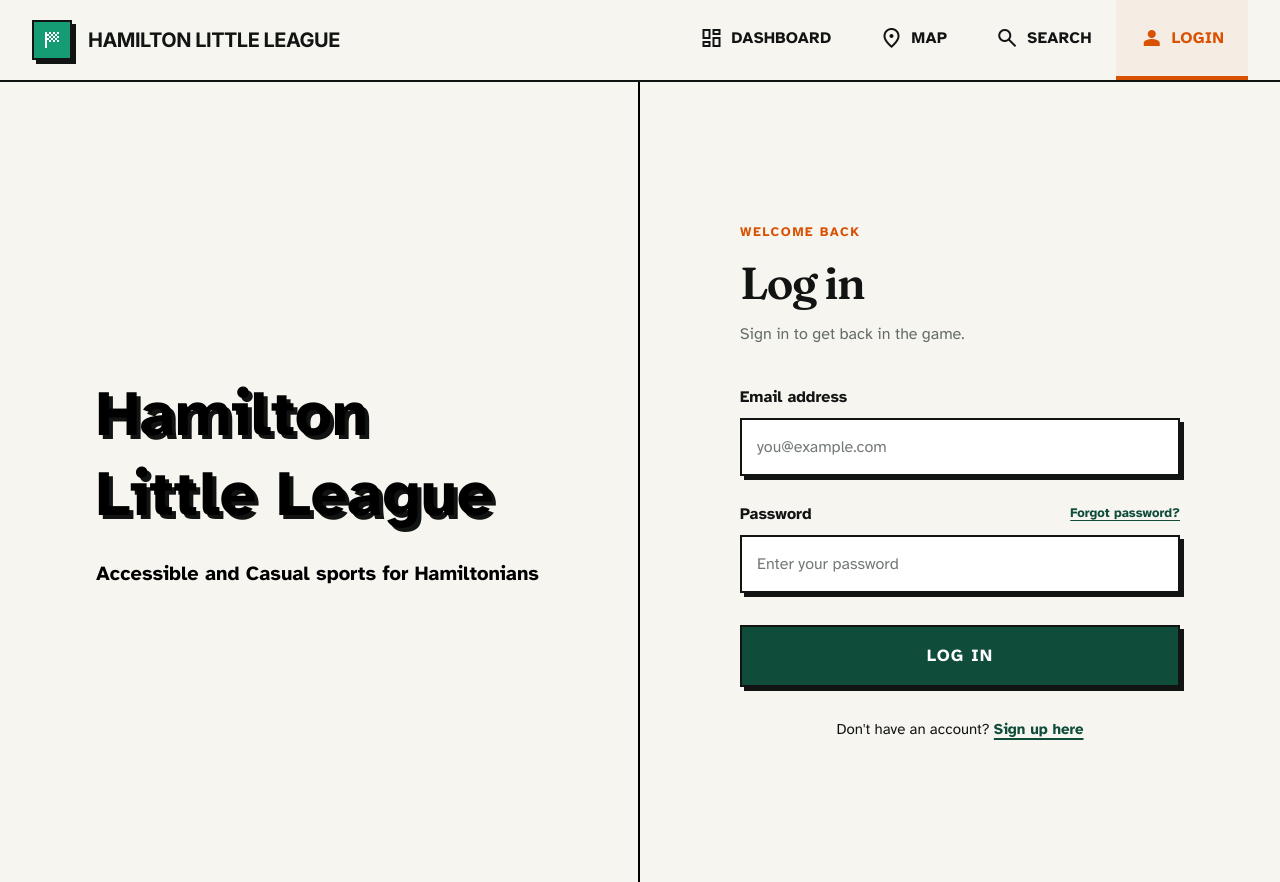
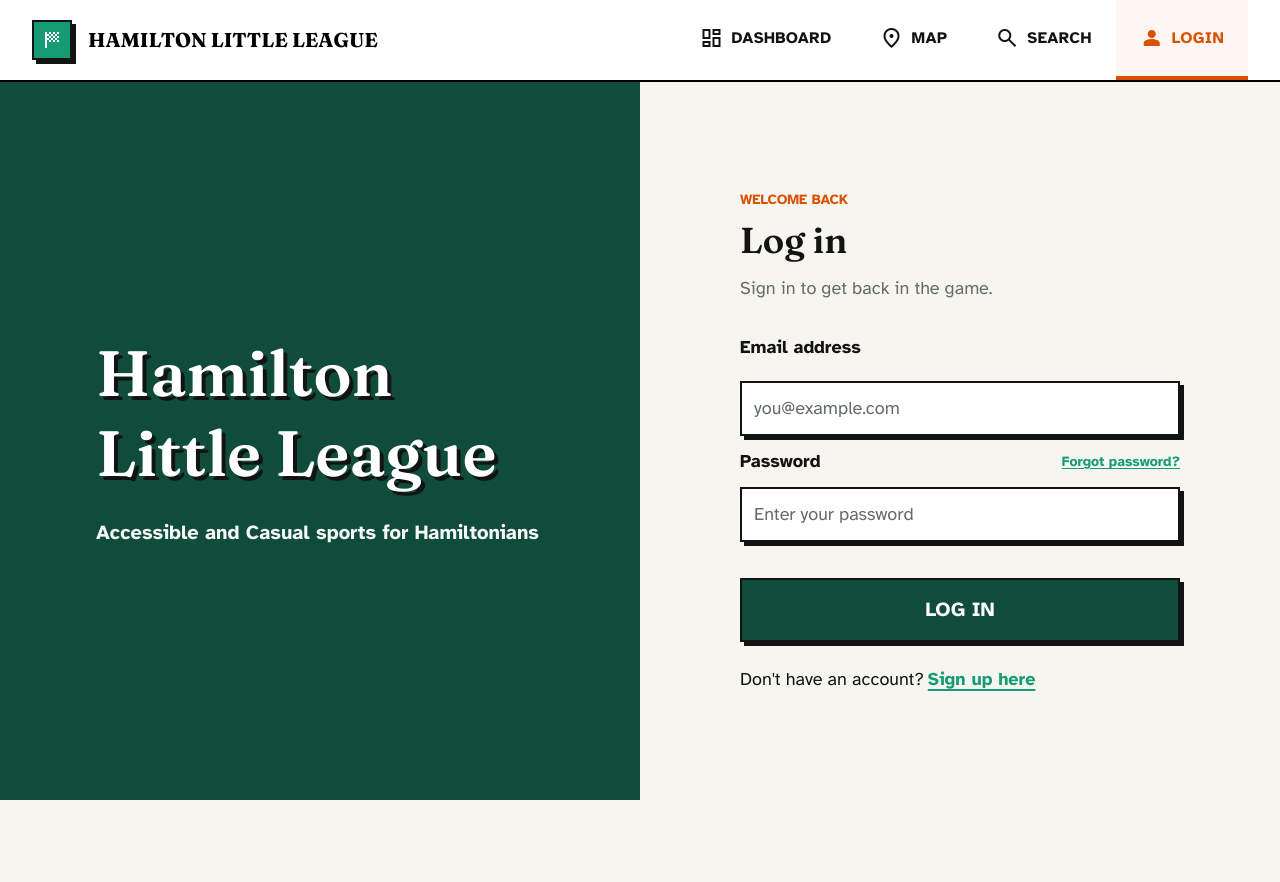
Before and after one commit to TimothyMwangi101/Little-League-Hamilton, a React (Vite) app in the folder LLH_UI/: page /auth in a window 1280 px wide. After the commit the page ends 800 px from the top, so only its background shows below. Built offline with nearby package versions, Linux system fonts and the light colour scheme.

Commit message:
cleaned stylin

```diff
--- a/LLH_UI/src/App.tsx
+++ b/LLH_UI/src/App.tsx
@@ -1,11 +1,7 @@
-
-
-import Nav from './components/Nav'
 
 function App() {
     return (
-        <div className="min-h-svh bg-[#f7f5f0]">
-            <Nav />
+        <div className="">
             <main className="mx-auto max-w-[1600px] p-8">
                 <p>Hello World</p>
             </main>
--- a/LLH_UI/src/components/Nav.tsx
+++ b/LLH_UI/src/components/Nav.tsx
@@ -9,24 +9,24 @@ const links = [
 
 function Nav() {
   return (
-    <header className="sticky top-0  border-b-2 border-[#121413] bg-[#f7f5f0]">
-      <div className="mx-auto flex h-20 max-w-[1600px] items-center justify-between gap-2 px-4 min-[761px]:px-8">
+    <header className="bg-surface border-b-2">
+      <div className="max-w-[1600px] mx-auto px-8 flex items-center justify-between h-20">
         <Link
           aria-label="Hamilton Little League home"
           className="flex min-w-0 items-center gap-2 min-[761px]:gap-4"
           to="/"
         >
-          <span className="flex size-9 shrink-0 items-center justify-center border-2 border-[#121413] bg-[#169c74] text-white shadow-[4px_4px_0_#121413] min-[761px]:size-10">
+          <span className="flex size-9 shrink-0 items-center justify-center border-2 border-text-main bg-primary text-white shadow-hard min-[761px]:size-10">
             <span aria-hidden="true" className="material-symbols-outlined text-xl">
               sports_score
             </span>
           </span>
-          <h1 className="hidden truncate font-['Inter',sans-serif] text-xl leading-tight font-bold tracking-tight text-[#121413] uppercase min-[480px]:block">
+          <h1 className="hidden truncate font-heading min-[480px]:block text-xl font-bold uppercase">
             Hamilton Little League
           </h1>
         </Link>
 
-        <nav aria-label="Main navigation" className="flex h-full shrink-0 items-stretch">
+        <nav aria-label="Main navigation" className="flex h-full">
           {links.map(({ label, to, icon }) => (
             <NavLink
               key={label}
@@ -34,7 +34,7 @@ function Nav() {
               end={to === '/'}
               className={({ isActive }) =>
                 `flex h-full min-w-10 items-center justify-center gap-2 border-b-4 px-2 text-[#121413] transition-colors hover:bg-gray-50 min-[761px]:px-6 ${isActive
-                  ? 'border-[#d95204] bg-[#d95204]/[0.05] text-[#d95204]'
+                  ? 'border-[#d95204] bg-[#d95204]/5 text-[#d95204]'
                   : 'border-transparent'
                 }`
               }
--- a/LLH_UI/src/components/auth/Auth.tsx
+++ b/LLH_UI/src/components/auth/Auth.tsx
@@ -1,25 +1,24 @@
 import { useState } from 'react'
 import AuthForm from './AuthForm'
-import Nav from '../Nav'
 
 function Auth() {
   const [isRegistering, setIsRegistering] = useState(false)
 
   return (
     <>
-      <Nav />
-      <main className="flex min-h-screen w-full flex-col lg:flex-row">
-        <section
-          className="w-full lg:w-1/2 bg-primary flex items-center justify-center p-12 lg:p-24 border-b-2 lg:border-b-0 lg:border-r-2 border-text relative overflow-hidden">
-          <div className="relative z-10 text-center lg:text-left max-w-xl">
-            <h2
-              className="text-surface font-heading text-[48px] md:text-[64px] font-semibold leading-tight drop-shadow-[4px_4px_0px_#121413]">Hamilton Little League</h2>
-            <p className="text-background-light mt-6 text-[20px] font-bold leading-relaxed">Accessible and Casual
-              sports for Hamiltonians</p>
+      <main className="grid grid-cols-2 h-dvh">
+        <section className="flex items-center justify-center bg-auth-green lg:p-24">
+          <div className="text-center lg:text-left">
+            <h2 className="font-heading font-semibold leading-tight text-surface drop-shadow-hard md:text-[64px]">
+              Hamilton Little League
+            </h2>
+            <p className="mt-6 text-[20px] font-bold leading-relaxed text-background-light">
+              Accessible and Casual sports for Hamiltonians
+            </p>
           </div>
         </section>
 
-        <section className="relative flex min-h-screen w-full lg:w-1/2 flex-col bg-background-light justify-center items-center p-8 md:p-16 lg:p-24">
+        <section className="flex items-center justify-center">
           <AuthForm isRegistering={isRegistering} onModeChange={setIsRegistering} />
         </section>
       </main>
--- a/LLH_UI/src/components/auth/AuthForm.tsx
+++ b/LLH_UI/src/components/auth/AuthForm.tsx
@@ -1,9 +1,10 @@
 import { useState } from 'react'
 import { useForm } from 'react-hook-form'
 import type { z } from 'zod'
-import type { ApiResponse, createUserSchema } from '@backend/db/schemas'
+import type { ApiResponse, createUserSchema, resetPasswordSchema } from '@backend/db/schemas'
 
-type AuthFormValues = z.infer<typeof createUserSchema>
+type CreateUser = z.infer<typeof createUserSchema>
+type ResetPassword = z.infer<typeof resetPasswordSchema>
 
 type AuthFormProps = {
   isRegistering: boolean
@@ -11,19 +12,15 @@ type AuthFormProps = {
 }
 
 function AuthForm({ isRegistering, onModeChange }: AuthFormProps) {
+  const inputClasses = "border-2 border-text-main bg-surface p-3 text-[18px] font-normal leading-normal text-text-main shadow-hard transition-all placeholder:text-muted focus:border-accent focus:outline-none focus:ring-0 aria-invalid:border-accent my-3"
   const [message, setMessage] = useState('')
-  const {
-    clearErrors,
-    formState: { errors, isSubmitting },
-    handleSubmit,
-    register,
-    reset,
-    setError,
-  } = useForm<AuthFormValues>({
+  const { clearErrors, formState: { errors, isSubmitting },
+    handleSubmit, register, reset, setError,
+  } = useForm<CreateUser>({
     defaultValues: { email: '', password: '' },
   })
 
-  async function submit(values: AuthFormValues) {
+  async function submit(values: CreateUser) {
     setMessage('')
     clearErrors()
 
@@ -70,124 +67,90 @@ function AuthForm({ isRegistering, onModeChange }: AuthFormProps) {
   }
 
   return (
-    <div className="my-auto w-full max-w-[440px]">
-      <div className="mb-[30px] min-[761px]:mb-[38px]">
-        <p className="mb-4 text-[13px] leading-[1.4] font-bold tracking-[0.13em] text-[#d95204] uppercase">
+    <div className="flex w-full max-w-110 flex-col my-auto">
+      <div className="mb-8">
+        <p className="text-[14px] font-bold uppercase text-accent">
           {isRegistering ? 'Join the team' : 'Welcome back'}
         </p>
-        <h2 className="m-0 font-['Fraunces',Georgia,serif] text-[clamp(34px,3.5vw,46px)] leading-[1.12] font-semibold tracking-[-0.035em] text-[#121413]">
+        <h2 className="mt-2 font-heading text-[36px] font-semibold leading-tight text-text-main">
           {isRegistering ? 'Create your account' : 'Log in'}
         </h2>
-        <p className="mt-[14px] text-base leading-[1.55] text-[#636c67]">
+        <p className="mt-3 text-[18px] text-muted">
           {isRegistering
             ? 'Get started with Hamilton Little League.'
             : 'Sign in to get back in the game.'}
         </p>
       </div>
 
-      <form
-        className="flex flex-col gap-[26px]"
-        noValidate
-        onSubmit={handleSubmit(submit)}
-      >
-        <div className="flex flex-col gap-[9px]">
-          <label htmlFor="email" className="text-base font-bold text-[#121413]">
+      <form noValidate onSubmit={handleSubmit(submit)}>
+        <div className="flex flex-col gap-2">
+          <label htmlFor="email" className="text-[18px] font-bold leading-normal text-text-main">
             Email address
           </label>
-          <input
-            autoComplete="email"
-            id="email"
-            placeholder="you@example.com"
-            type="email"
+          <input autoComplete="email"
+            id="email" placeholder="you@example.com" type="email"
             {...register('email', { required: 'Email address is required.' })}
             aria-invalid={Boolean(errors.email)}
             aria-describedby={errors.email ? 'email-error' : undefined}
-            className="min-h-[58px] w-full border-2 border-[#121413] bg-white p-[14px_15px] text-base text-[#121413] shadow-[4px_4px_0_#121413] transition-[border-color,box-shadow] duration-150 placeholder:text-[#737a76] focus-visible:border-[#d95204] focus-visible:outline-none focus-visible:shadow-[4px_4px_0_#d95204]"
-          />
+            className={inputClasses} />
           {errors.email && (
-            <p
-              id="email-error"
-              className="-mt-2 text-sm leading-[1.45] text-[#a12818]"
-              role="alert"
-            >
+            <p id="email-error" role="alert" className="text-[14px] font-bold text-accent">
               {errors.email.message}
             </p>
           )}
         </div>
-
-        <div className="flex flex-col gap-[9px]">
-          <div className="flex items-center justify-between gap-3">
-            <label htmlFor="password" className="text-base font-bold text-[#121413]">
+        <div className="flex flex-col">
+          <div className="flex items-center justify-between">
+            <label htmlFor="password" className="text-[18px] font-bold leading-normal text-text-main">
               Password
             </label>
             {!isRegistering && (
-              <button
-                className="w-fit cursor-pointer border-0 bg-transparent p-0 text-[13px] font-bold text-[#0f4c3a] underline decoration-1 underline-offset-[3px] hover:text-[#d95204] focus-visible:outline-2 focus-visible:outline-offset-4 focus-visible:outline-[#d95204]"
+              <button type="button"
                 onClick={() => {
-                  setMessage('Please contact league support to reset your password.')
+                  setMessage('To be implemented.')
                   clearErrors()
                 }}
-                type="button"
-              >
+                className="text-[14px] font-bold text-primary underline decoration-1 underline-offset-2 transition-colors hover:text-accent">
                 Forgot password?
               </button>
             )}
           </div>
-          <input
-            autoComplete={isRegistering ? 'new-password' : 'current-password'}
-            id="password"
-            placeholder="Enter your password"
-            type="password"
+          <input autoComplete={isRegistering ? 'new-password' : 'current-password'}
+            id="password" placeholder="Enter your password" type="password"
             {...register('password', { required: 'Password is required.' })}
             aria-invalid={Boolean(errors.password)}
             aria-describedby={errors.password ? 'password-error' : undefined}
-            className="min-h-[58px] w-full border-2 border-[#121413] bg-white p-[14px_15px] text-base text-[#121413] shadow-[4px_4px_0_#121413] transition-[border-color,box-shadow] duration-150 placeholder:text-[#737a76] focus-visible:border-[#d95204] focus-visible:outline-none focus-visible:shadow-[4px_4px_0_#d95204]"
-          />
+            className={inputClasses} />
           {errors.password && (
-            <p
-              id="password-error"
-              className="-mt-2 text-sm leading-[1.45] text-[#a12818]"
-              role="alert"
-            >
+            <p id="password-error" role="alert" className="text-[14px] font-bold text-accent">
               {errors.password.message}
             </p>
           )}
         </div>
 
         {errors.root?.serverError && (
-          <p
-            className="-mt-2 text-sm leading-[1.45] text-[#a12818]"
-            role="alert"
-          >
+          <p role="alert" className="text-[14px] font-bold text-accent">
             {errors.root.serverError.message}
           </p>
         )}
         {message && (
-          <p className="-mt-2 text-sm leading-[1.45] text-[#0f4c3a]" role="status">
+          <p role="status" className="text-[14px] font-bold text-auth-green">
             {message}
           </p>
         )}
 
-        <button
-          className="mt-[6px] min-h-[62px] cursor-pointer border-2 border-[#121413] bg-[#0f4c3a] px-5 py-[14px] text-[17px] font-bold tracking-[0.07em] text-white uppercase shadow-[4px_4px_0_#121413] transition-[transform,box-shadow,background] duration-120 hover:translate-x-0.5 hover:translate-y-0.5 hover:bg-[#0b3e30] hover:shadow-[2px_2px_0_#121413] active:translate-x-1 active:translate-y-1 active:shadow-none focus-visible:outline-2 focus-visible:outline-offset-4 focus-visible:outline-[#d95204] disabled:cursor-wait disabled:opacity-70"
+        <button className="flex h-16 w-full cursor-pointer items-center justify-center border-2 border-text-main bg-auth-green px-5 text-[20px] font-bold uppercase text-surface shadow-hard transition-all hover:translate-y-0.5 hover:shadow-hard-hover active:translate-y-1 active:shadow-none disabled:cursor-not-allowed disabled:opacity-6 my-6"
           disabled={isSubmitting}
-          type="submit"
-        >
-          {isSubmitting
-            ? 'Please wait…'
-            : isRegistering
-              ? 'Create account'
-              : 'Log in'}
+          type="submit">
+          {isSubmitting ? 'Please wait…' : (isRegistering ? 'Create account' : 'Log in')}
         </button>
       </form>
 
-      <p className="mt-[30px] text-center text-[15px] leading-[1.6] text-[#121413]">
-        {isRegistering ? 'Already have an account?' : "Don't have an account?"}{' '}
-        <button
-          className="w-fit cursor-pointer border-0 bg-transparent p-0 text-[15px] font-bold text-[#0f4c3a] underline decoration-2 underline-offset-4 hover:text-[#d95204] focus-visible:outline-2 focus-visible:outline-offset-4 focus-visible:outline-[#d95204]"
+      <p className="text-[18px] text-text-main">
+        {isRegistering ? 'Already have an account?' : "Don't have an account?"}
+        <button className="ml-1 font-bold text-primary underline decoration-2 underline-offset-4 transition-colors hover:text-accent"
           onClick={() => changeMode(!isRegistering)}
-          type="button"
-        >
+          type="button">
           {isRegistering ? 'Log in' : 'Sign up here'}
         </button>
       </p>
--- a/LLH_UI/src/index.css
+++ b/LLH_UI/src/index.css
@@ -3,30 +3,24 @@
 @import url('https://fonts.googleapis.com/css2?family=Inter:wght@400;500;600;700&display=swap');
 @import "tailwindcss";
 
-:root {
-  font-family: 'Atkinson Hyperlegible', Arial, sans-serif;
-  background: #f7f5f0;
+@theme {
+  --color-auth-green: #0F4C3A;
+  --color-off-white: #f7f5f0;
+  --font-heading: 'Fraunces', sans-serif;
+  --font-body: 'Atkinson Hyperlegible', Arial, sans-serif;
+  --shadow-hard: 4px 4px 0px #121413;
+  --shadow-hard-hover: 2px 2px 0px #121413;
+  --drop-shadow-hard: 4px 4px 0 #121413;
+  --color-primary: #169c74;
+  --color-background-light: #f6f8f7;
+  --color-background-dark: #11211c;
+  --color-text-main: #121413;
+  --color-accent: #D95204;
+  --color-surface: #ffffff;
+  --color-muted: #636c67;
 }
 
-* {
-  box-sizing: border-box;
+:root {
+  font-family: var(--font-body);
+  background: var(--color-off-white);
 }
-/*
-html,
-body,
-#root {
-  width: 100%;
-  min-width: 320px;
-  min-height: 100%;
-  margin: 0;
-}
-
-body {
-  min-height: 100vh;
-  min-height: 100svh;
-}
-
-button,
-input {
-  font: inherit;
-} */
--- a/LLH_UI/src/main.tsx
+++ b/LLH_UI/src/main.tsx
@@ -1,17 +1,21 @@
 import { StrictMode } from 'react'
 import { createRoot } from 'react-dom/client'
-import { BrowserRouter, Navigate, Route, Routes } from 'react-router'
+import { BrowserRouter, Route, Routes } from 'react-router'
 import './index.css'
 import Auth from './components/auth/Auth.tsx'
 import App from './App.tsx'
+import Nav from './components/Nav.tsx'
 
 createRoot(document.getElementById('root')!).render(
   <StrictMode>
     <BrowserRouter>
-      <Routes>
-        <Route path="/" element={ <App /> } />
-        <Route path="/auth" element={ <Auth /> } />
-      </Routes>
+      <div className="flex flex-col h-dvh">
+        <Nav />
+        <Routes>
+          <Route path="/" element={<App />} />
+          <Route path="/auth" element={<Auth />} />
+        </Routes>
+      </div>
     </BrowserRouter>
   </StrictMode>,
 )
```
Also changed, not shown: 1 other file (tests, documents, lock files or other folders).
